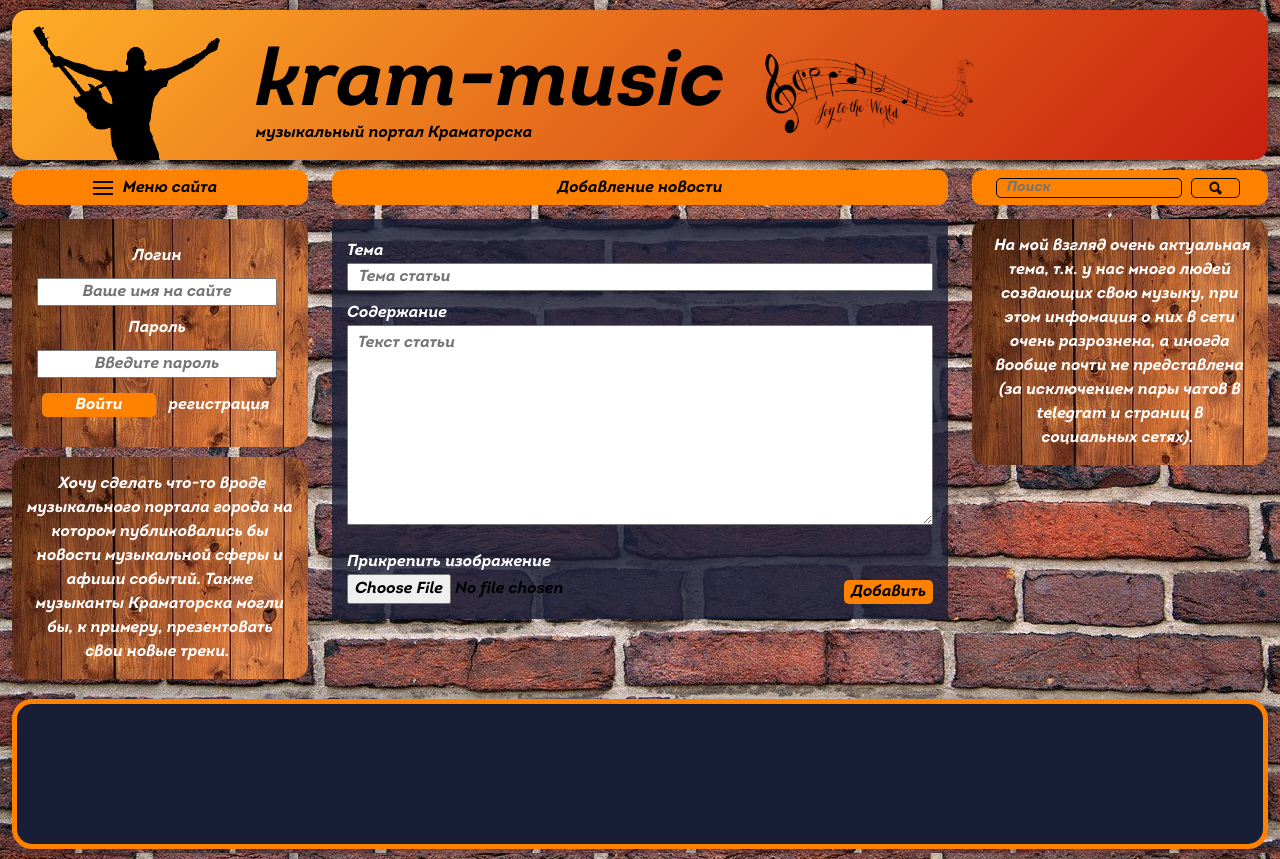
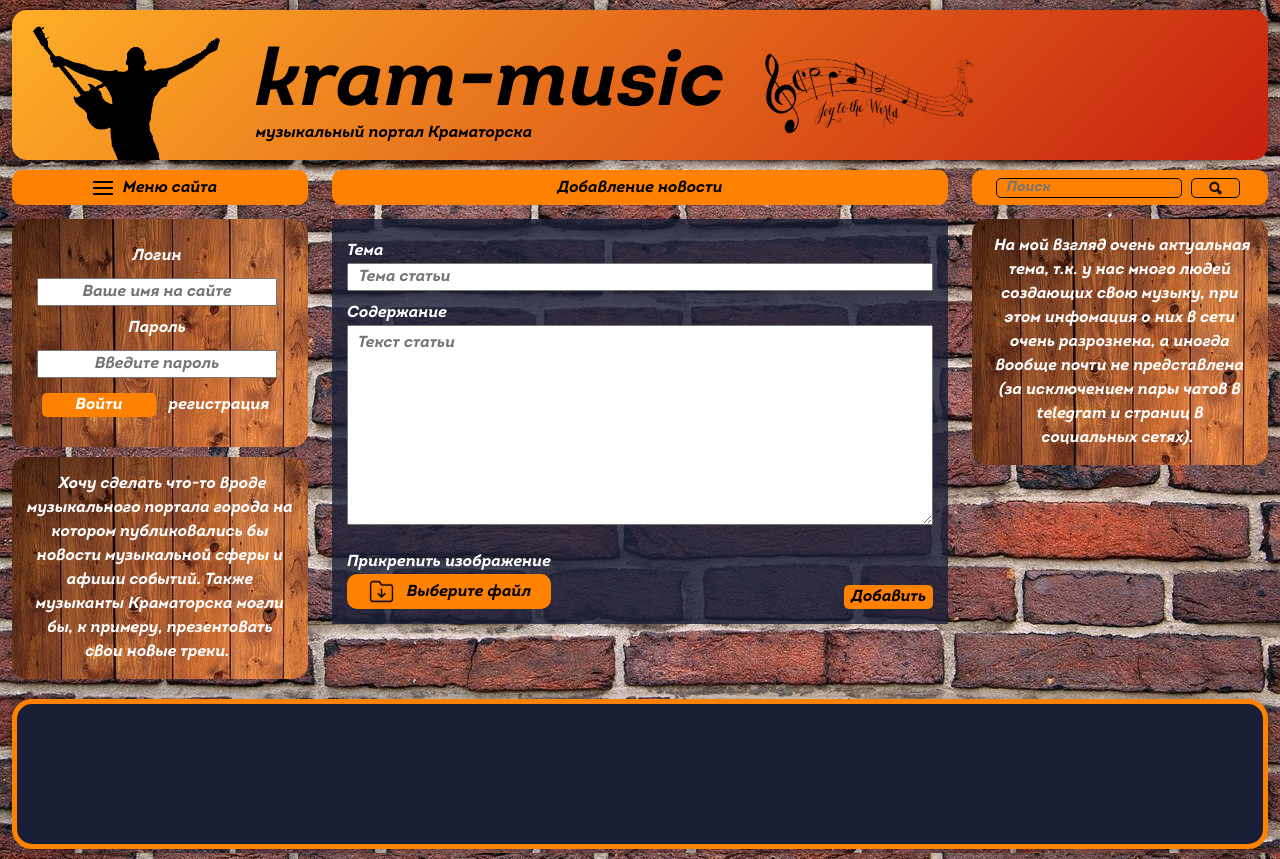
Before and after one commit to seleznevme/kram_music, a Vue app: page /AddNews in a window 1280 px wide. Built offline with nearby package versions, Linux system fonts and the light colour scheme.

Commit message:
поправил кнопку добавить файл

```diff
--- a/src/components/UI/AddFile.vue
+++ b/src/components/UI/AddFile.vue
@@ -1,17 +1,76 @@
 <template>
-  <input class="btn_add_file" type="file"/>
+  <nav-button>
+    <div class="input__wrapper">
+      <input
+        name="file"
+        type="file"
+        id="input__file"
+        class="input input__file"
+      />
+      <label for="input__file" class="input__file-button">
+        <span class="input__file-icon-wrapper"
+          ><img
+            class="input__file-icon"
+            src="./img/add.png"
+            alt="Выбрать файл"
+            width="25"
+        /></span>
+        <span class="input__file-button-text">Выберите файл</span>
+      </label>
+    </div>
+  </nav-button>
 </template>
 
 <script>
 export default {
-    name: "add-file",
-    props: {
-
-    }
-}
+  name: "add-file",
+  props: {},
+};
 </script>
 
 <style  scoped>
+.input__wrapper {
+  position: relative;
+  text-align: center;
+}
 
+.input__file {
+  opacity: 0;
+  visibility: hidden;
+  position: absolute;
+}
 
+.input__file-icon-wrapper {
+  height: 30px;
+  width: 30px;
+  margin-right: 10px;
+  display: -webkit-box;
+  display: -ms-flexbox;
+  display: flex;
+  -webkit-box-align: center;
+  -ms-flex-align: center;
+  align-items: center;
+  -webkit-box-pack: center;
+  -ms-flex-pack: center;
+  justify-content: center;
+}
+
+.input__file-button-text {
+  line-height: 1;
+  margin-top: 1px;
+}
+
+.input__file-button {
+  display: -webkit-box;
+  display: -ms-flexbox;
+  display: flex;
+  -webkit-box-align: center;
+  -ms-flex-align: center;
+  align-items: center;
+  -webkit-box-pack: start;
+  -ms-flex-pack: start;
+  justify-content: flex-start;
+  cursor: pointer;
+  margin: 0 auto;
+}
 </style>
```
Also changed, not shown: src/components/UI/img/add.png (added).
